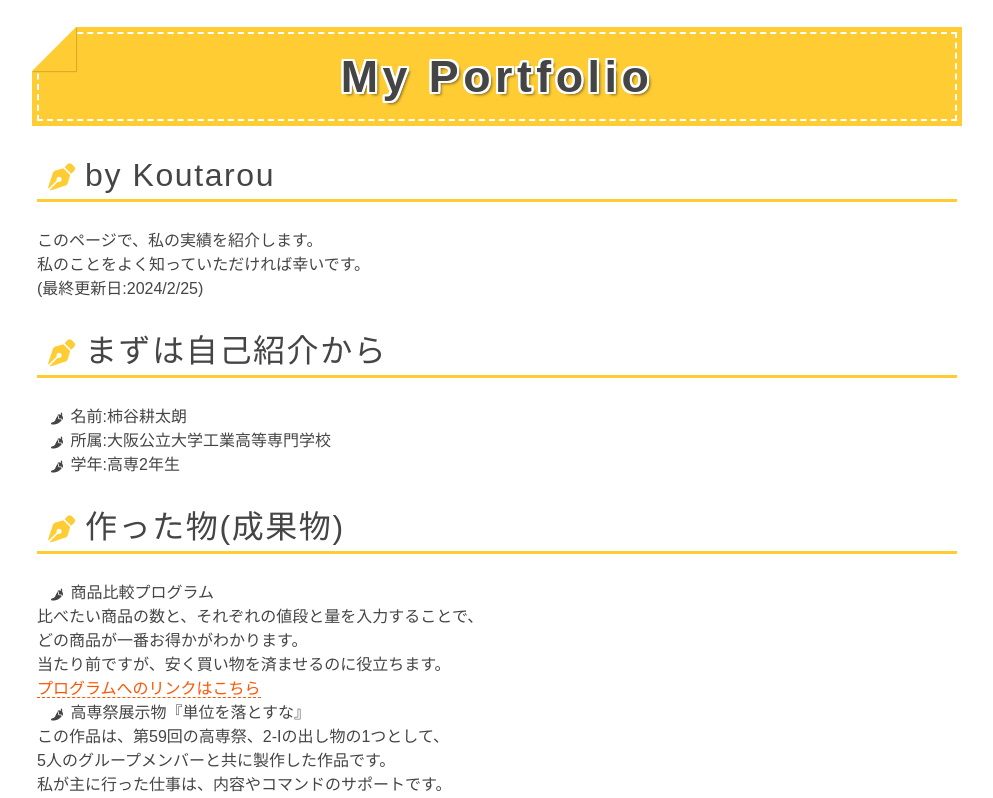
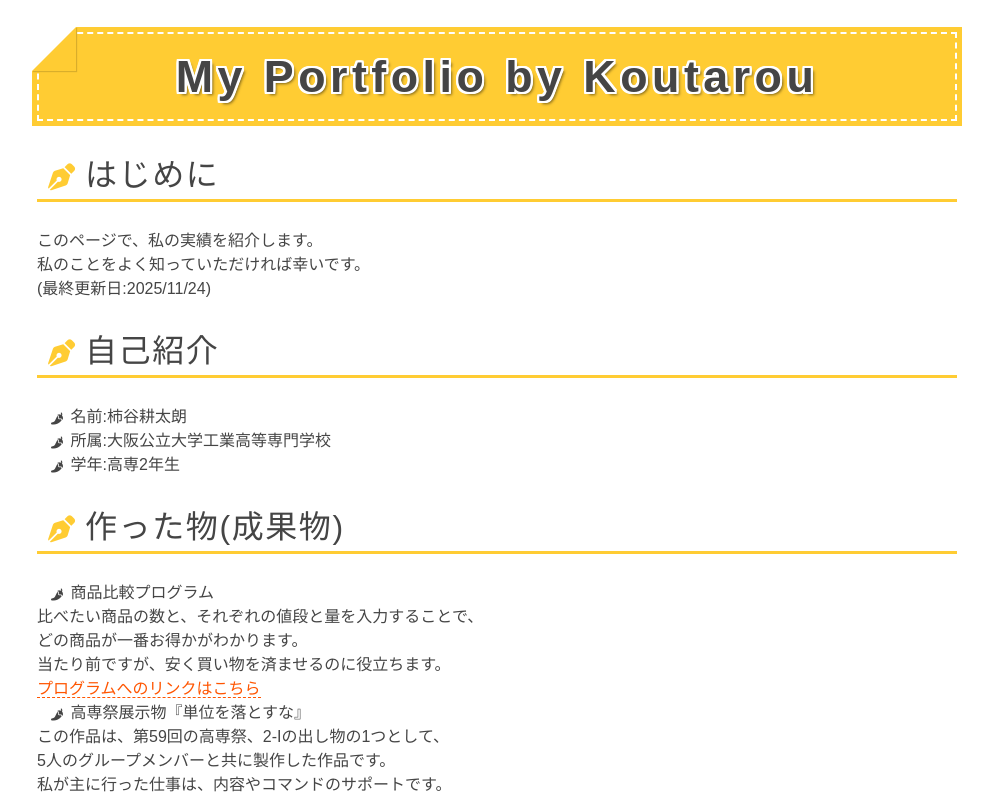
Before and after one commit to KKotaro0840/Portfolio, a plain HTML site: page index.html in a window 1280 px wide. Shown: the top 798 px of the page, without its empty margins (143-1136 px from the left). Drawn offline with Linux system fonts and the light colour scheme; a web font is replaced by a local one.

Commit message:
Update index.html

```diff
--- a/index.html
+++ b/index.html
@@ -17,15 +17,15 @@
 
     <body> <!-- ここから本文開始 -->
 
-        <h1>My Portfolio</h1>
-        <h2>by Koutarou</h2>
+        <h1>My Portfolio by Koutarou</h1>
+        <h2>はじめに</h2>
         <p>
             このページで、私の実績を紹介します。<br />
             私のことをよく知っていただければ幸いです。<br />
-            (最終更新日:2024/2/25)
+            (最終更新日:2025/11/24)
         </p>
 
-        <h2>まずは自己紹介から</h2>
+        <h2>自己紹介</h2>
 
         <ul>
             <li>名前:柿谷耕太朗</li>
```
